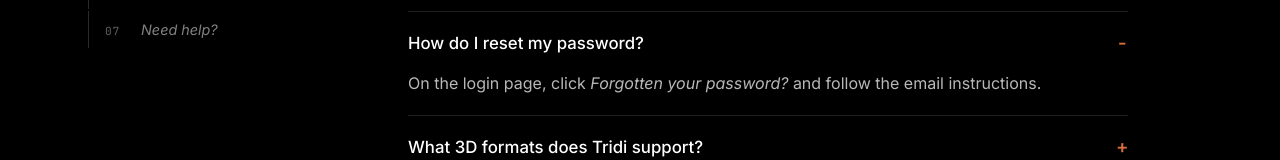
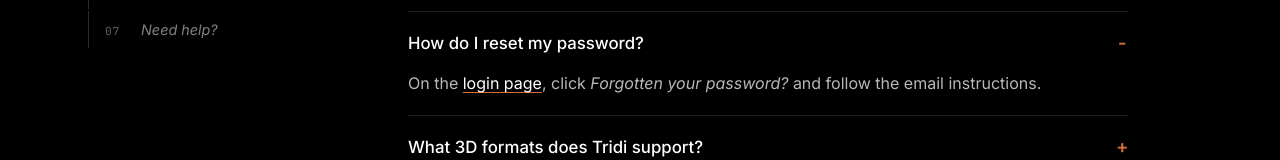
Before and after one commit to IIC2513/Tridi_frontend_26-1, a React (Vite) app: page /docs-page in a window 1280 px wide. Both pictures are taken after a click on the heading "How do I reset my password?". Shown: the part 3241-3401 px from the top of the page. Built offline with nearby package versions, Linux system fonts and the light colour scheme.

Commit message:
feat(ui/docsPage): cambio pequeño (leer commit previo), agregado un link a la login page del helper de olvidada la contraseña, se siente natural tener el link ahí directamente

```diff
--- a/src/pages/DocsPage/DocsPage.jsx
+++ b/src/pages/DocsPage/DocsPage.jsx
@@ -234,12 +234,12 @@ export default function DocsPage() {
               </p>
 
               <details className="docsFaq">
-                <summary>How do I reset my password?</summary>
-                <p>
-                  On the login page, click <em>Forgotten your password?</em> and
-                  follow the email instructions.
-                </p>
-              </details>
+            <summary>How do I reset my password?</summary>
+            <p>
+                On the <Link to="/login" className="docsLink">login page</Link>, click{" "}
+                <em>Forgotten your password?</em> and follow the email instructions.
+            </p>
+            </details>
               <details className="docsFaq">
                 <summary>What 3D formats does Tridi support?</summary>
                 <p>
```
